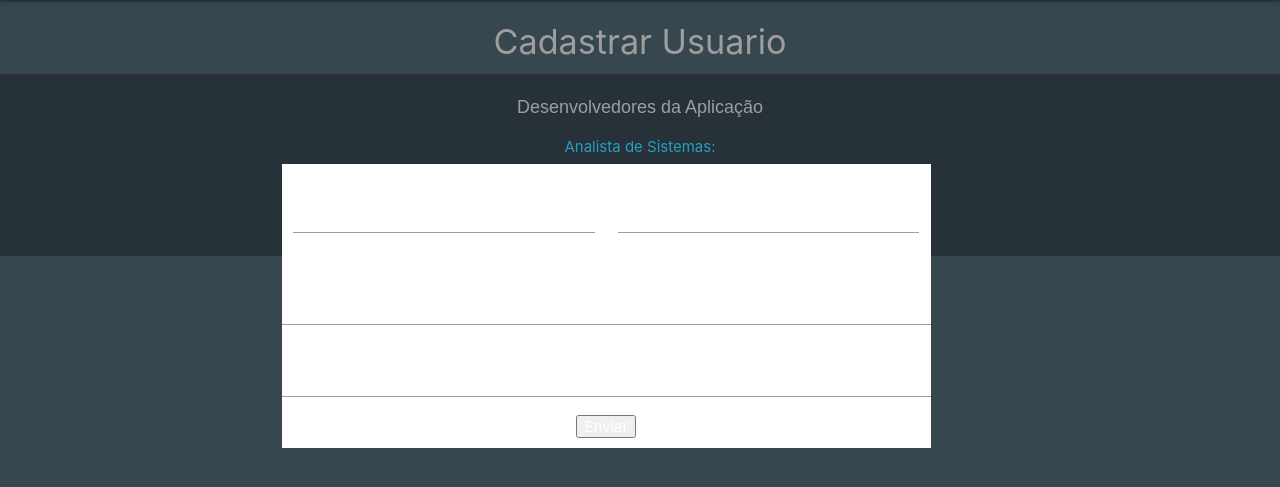
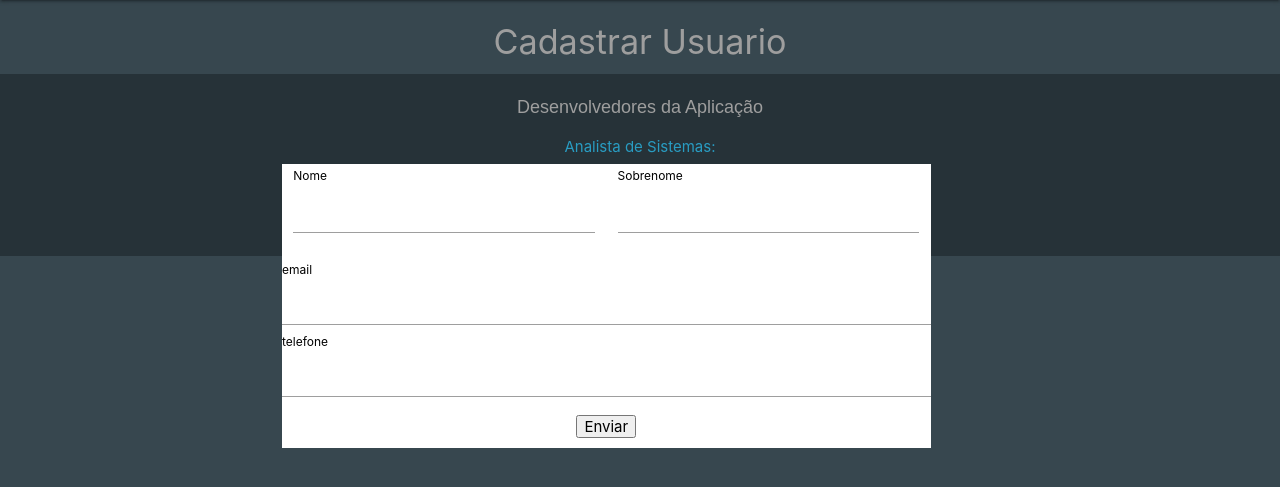
Before and after one commit to GilvanGuimaraes2020/FGFinance, a Flask app: page /userRegister in a window 1280 px wide. Shown: the part 64-551 px from the top of the page. Run offline with Flask 2, Linux system fonts and the light colour scheme; parts of the project's set-up code (start-up, migrations or seed data) failed here and were passed over.

Commit message:
Atualizando projeto pelo pull

```diff
--- a/IntegracaoInterfaces/connectionDataBase/connectionBD.py
+++ b/IntegracaoInterfaces/connectionDataBase/connectionBD.py
@@ -6,7 +6,7 @@ def connection():
         con = pg.connect(
             database = "provanp2_tei",
             user = "postgres",
-            password = "edqmzmcn",
+            password = "FTC2019@Gil#",
             host = "127.0.0.1",
             port = "5432"
         )
--- a/IntegracaoInterfaces/static/styles/style.css
+++ b/IntegracaoInterfaces/static/styles/style.css
@@ -45,3 +45,6 @@
     padding: 30px;
 
 }
+.active {
+    color: black;
+}
--- a/IntegracaoInterfaces/templates/headInitial.html
+++ b/IntegracaoInterfaces/templates/headInitial.html
@@ -8,6 +8,7 @@
         <link rel='stylesheet' href='https://cdnjs.cloudflare.com/ajax/libs/materialize/1.0.0/css/materialize.min.css'>
         <link href="https://fonts.googleapis.com/icon?family=Material+Icons" rel="stylesheet">
         <link rel="stylesheet" href="https://fonts.googleapis.com/css?family=Tangerine">
+        <link rel="stylesheet" href="{{ url_for('static', filename= 'styles/style.css') }}">
         <script src="https://cdn.jsdelivr.net/npm/chart.js@2.9.4/dist/1.0.0/Chart.min.js"></script>
         <title>Finanças</title>
         <style>
@@ -39,6 +40,7 @@
                 border-radius: 1rem;
                 box-shadow: 10px 10px 10px black;
                 margin: 2rem;
+                color: black;
             }
             #options {
                 position: absolute;
@@ -93,10 +95,10 @@
                 margin: 6rem;
             }
             form label{
-                color: white;
+                color: black;
             }
             form input{
-                color: white;
+                color: black;
             }
         </style>
     </head>
```
Also changed, not shown: IntegracaoInterfaces/main.py (line endings or trailing spaces).
